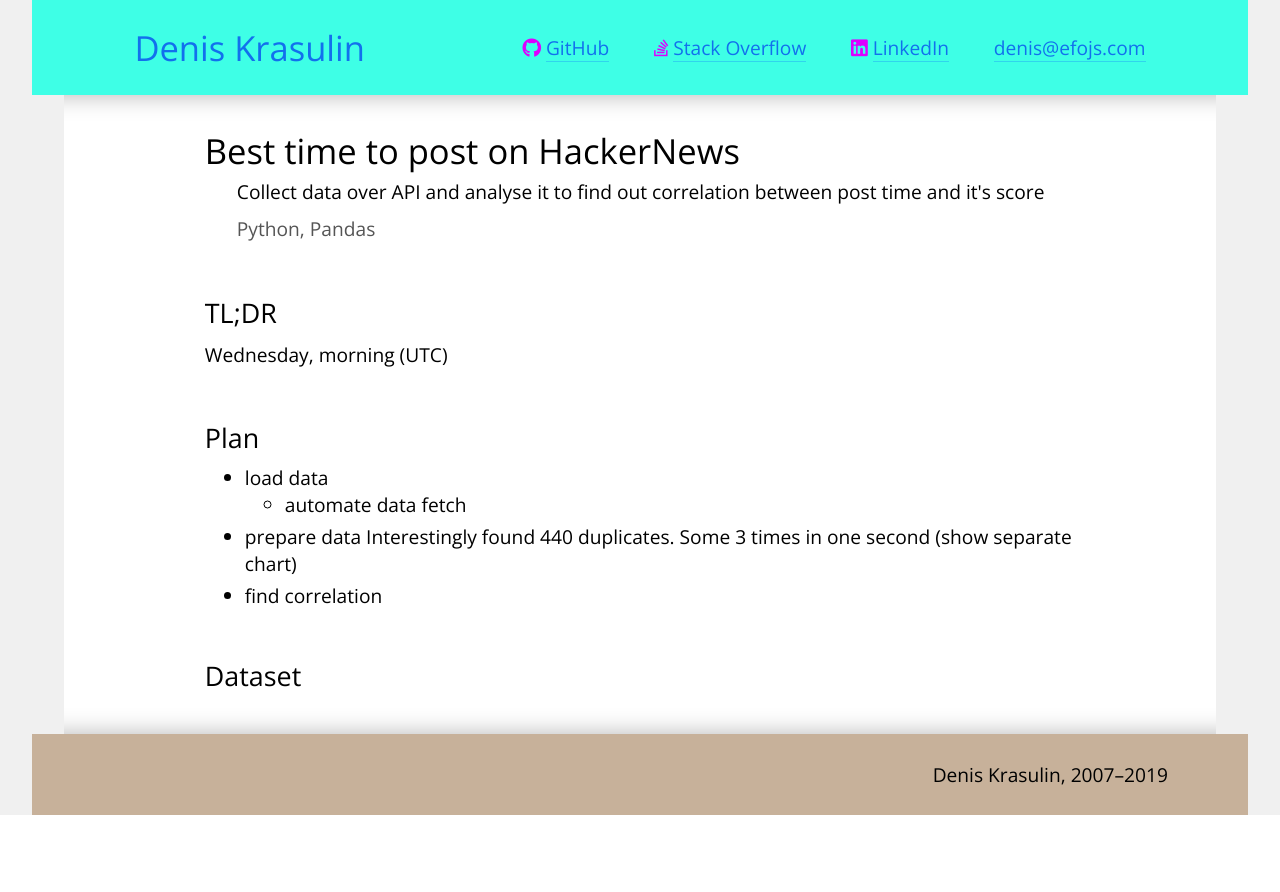
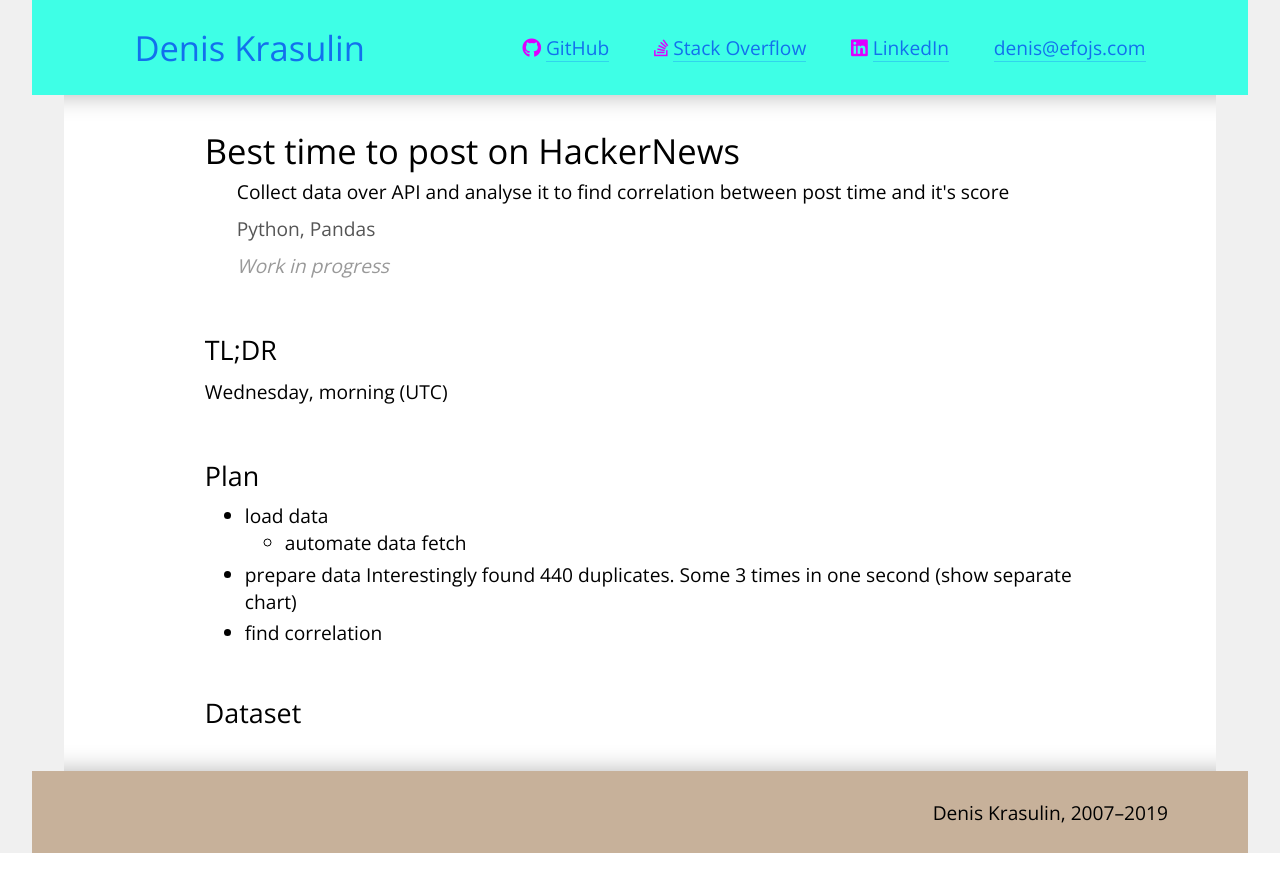
Before and after one commit to efojs/efojs.com, a Jekyll site: the page built from _posts/2019-11-27-best-time-to-post-on-hackernews.md, in a window 1280 px wide. Shown: the top 892 px of the page. Built offline with Jekyll 4.4.1, drawn with Linux system fonts in a browser that asks for light colours; nearby versions of some CDN libraries.

Commit message:
Update front matter

```diff
--- a/_posts/2019-11-27-best-time-to-post-on-hackernews.md
+++ b/_posts/2019-11-27-best-time-to-post-on-hackernews.md
@@ -4,11 +4,11 @@ title: "Best time to post on HackerNews"
 date: "2019-11-27 15:46:53 +0300"
 category: fullstack
 name:
-description: Collect data over API and analyse it to find out correlation between post time and it's score
+description: Collect data over API and analyse it to find correlation between post time and it's score
 tech_stack: Python, Pandas
-status:
-permalink: hackernews/
 draft: True
+status: Work in progress
+permalink: best-time-to-post-on-hackernews/
 ---
 <!-- more -->
 ### TL;DR
```
